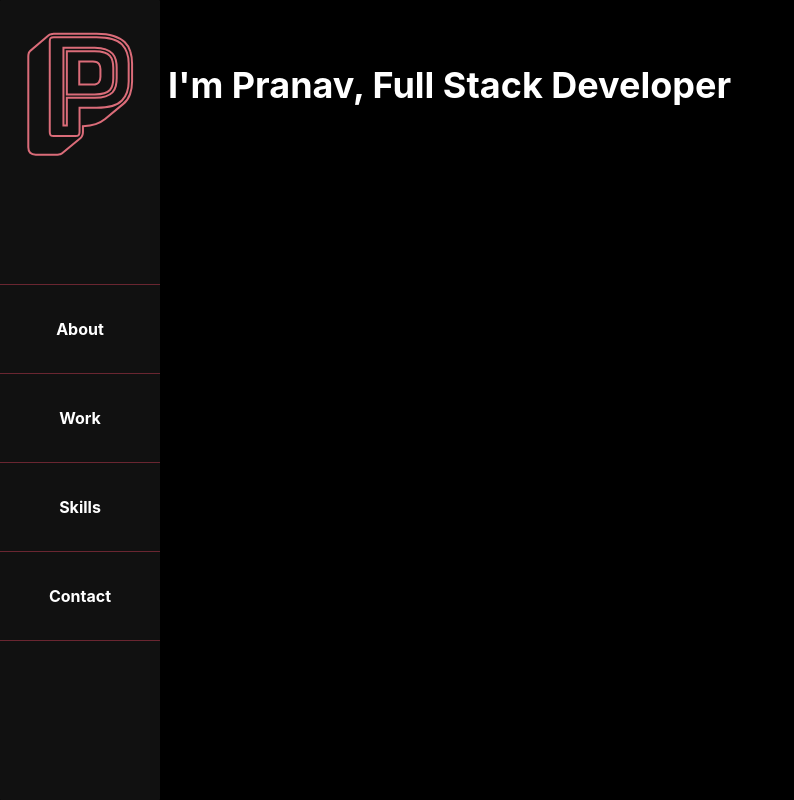
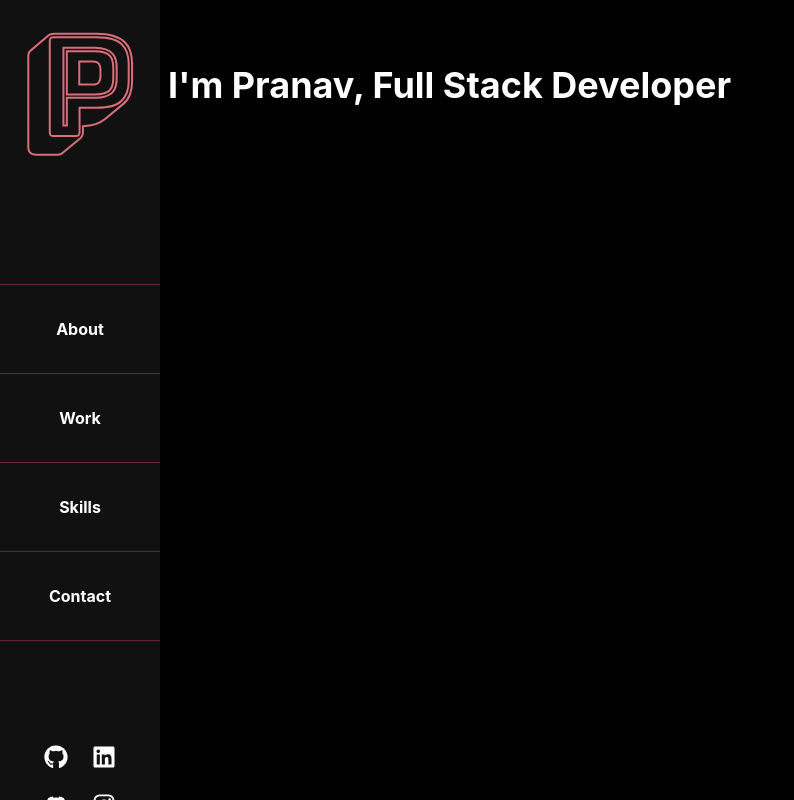
Before and after one commit to pranavsoni1101/potential-meme, a Next.js app: page / in a window 1280 px wide. Shown: the whole page, without its empty margins (0-794 px from the left). Built offline with nearby package versions, Linux system fonts and the light colour scheme.

Commit message:
Finished side navbar

```diff
--- a/components/Layout/SideNavbar/index.tsx
+++ b/components/Layout/SideNavbar/index.tsx
@@ -1,10 +1,9 @@
 import { Box, BoxProps, Flex,
          useDisclosure, Text, CloseButton,
          Drawer, Link, DrawerContent,
-         useColorModeValue,
-         Divider,
-         IconButton,
+         Divider, IconButton, VStack, HStack,
 } from '@chakra-ui/react';
+import { FaGithub, FaLinkedin, FaInstagram, FaDiscord } from "react-icons/fa";
 import React, { ReactNode } from 'react';
 import Logo from "../../../images/logo.svg";
 
@@ -86,6 +85,78 @@ const Sidebar = ({onClose, ...rest}: SidebarProps) => {
                     {link}
                 </NavItem>
             ))}
+            <VStack
+                marginTop = "6em"
+            >
+                <HStack>
+                    <IconButton
+                        as         = "a"
+                        href       = "https://github.com/pranavsoni1101"
+                        icon       = {<FaGithub />}
+                        variant    = "ghost"
+                        fontSize   = "1.5em"
+                        transition = "0.3s ease-in-out"
+                        aria-label = 'github-button'
+                        _hover     = {{
+                            color: "#DB6C79",
+                            backgroundColod: "none",
+                        }}
+                        _focus     = {{
+                            boxShadow: "none"
+                        }}
+                    />
+                    <IconButton
+                        as         = "a"
+                        href       = "https://www.linkedin.com/in/pranav-soni-29118a194/"
+                        icon       = {<FaLinkedin />}
+                        variant    = "ghost"
+                        fontSize   = "1.5em"
+                        transition = "0.3s ease-in-out"
+                        aria-label = 'linkedin-button'
+                        _hover     = {{
+                            color: "#DB6C79",
+                            backgroundColod: "none",
+                        }}
+                        _focus     = {{
+                            boxShadow: "none"
+                        }}
+                    />
+                </HStack>
+                <HStack>
+                    <IconButton
+                        as         = "a"
+                        href       = "#"
+                        icon       = {<FaDiscord />}
+                        variant    = "ghost"
+                        fontSize   = "1.5em"
+                        transition = "0.3s ease-in-out"
+                        aria-label = 'discord-button'
+                        _hover     = {{
+                            color: "#DB6C79",
+                            backgroundColod: "none",
+                        }}
+                        _focus     = {{
+                            boxShadow: "none"
+                        }}
+                    />
+                    <IconButton
+                        as         = "a"
+                        href       = "https://www.instagram.com/pranavv__11_/?utm_medium=copy_link"
+                        icon       = {<FaInstagram />}
+                        variant    = "ghost"
+                        fontSize   = "1.5em"
+                        transition = "0.3s ease-in-out"
+                        aria-label = 'instagram-button'
+                        _hover     = {{
+                            color: "#DB6C79",
+                            backgroundColod: "none",
+                        }}
+                        _focus     = {{
+                            boxShadow: "none"
+                        }}
+                    />
+                </HStack>
+            </VStack>
         </Box>
     )
 }
```
